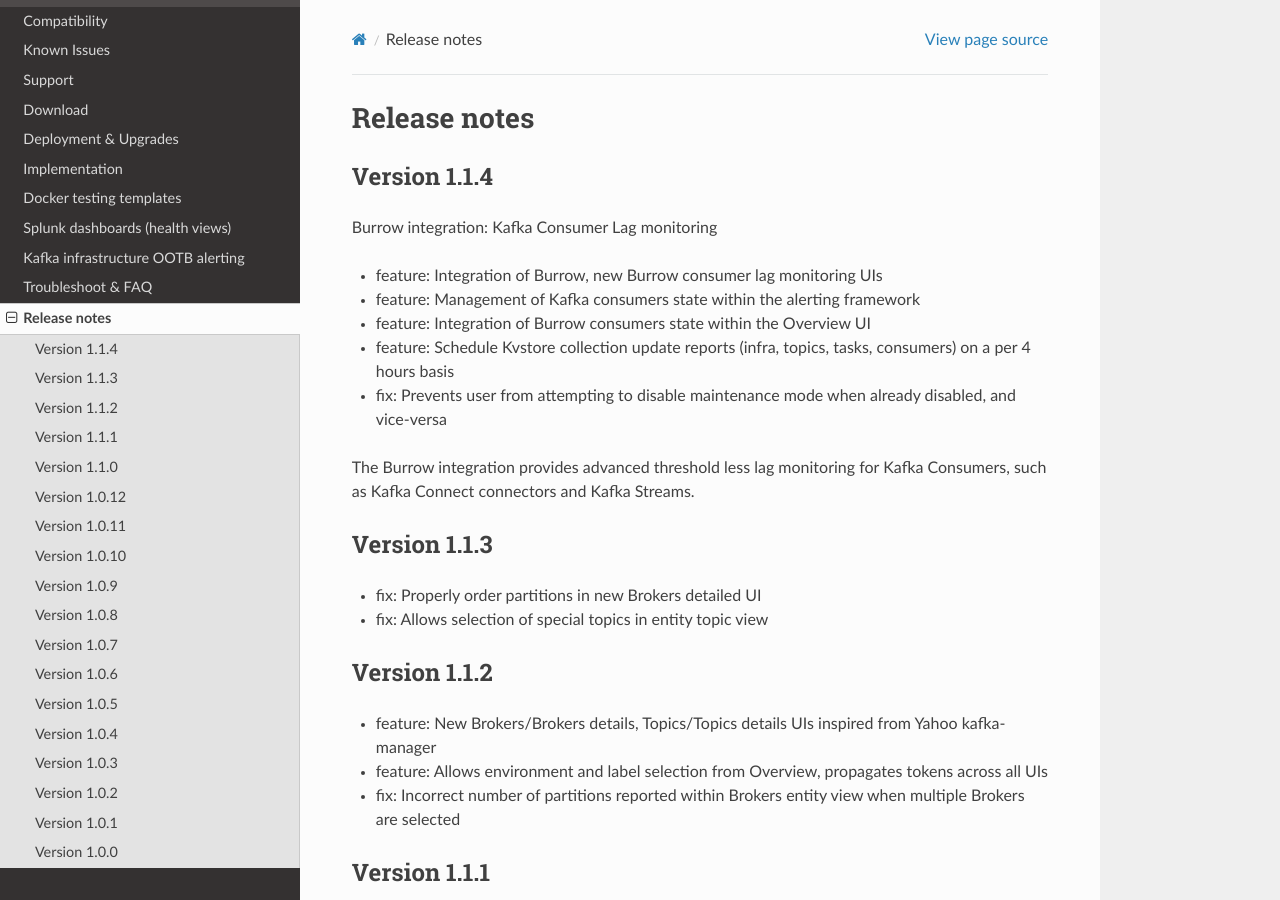
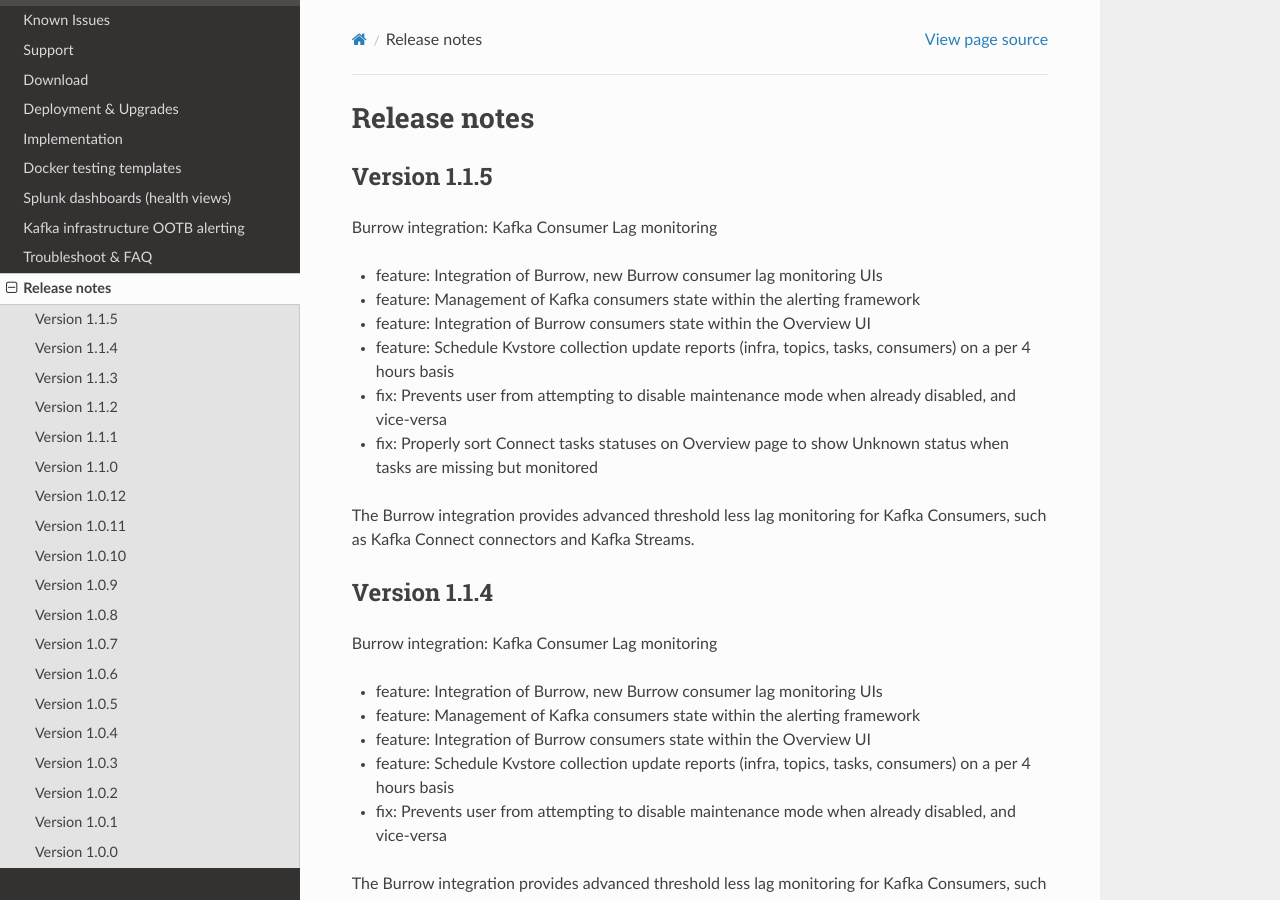
Before and after one commit to guilhemmarchand/telegraf-kafka, a Sphinx documentation site: the page built from docs/releasenotes.rst, in a window 1280 px wide and 900 px high. Built offline with Sphinx 7.4.7 and the Read the Docs theme 2.0.0, drawn with Linux system fonts in a browser that asks for light colours.

Commit message:
Version 1.1.5

```diff
--- a/docs/releasenotes.rst
+++ b/docs/releasenotes.rst
@@ -1,5 +1,20 @@
 Release notes
 #############
+
+Version 1.1.5
+=============
+
+Burrow integration: Kafka Consumer Lag monitoring
+
+- feature: Integration of Burrow, new Burrow consumer lag monitoring UIs
+- feature: Management of Kafka consumers state within the alerting framework
+- feature: Integration of Burrow consumers state within the Overview UI
+- feature: Schedule Kvstore collection update reports (infra, topics, tasks, consumers) on a per 4 hours basis
+- fix: Prevents user from attempting to disable maintenance mode when already disabled, and vice-versa
+- fix: Properly sort Connect tasks statuses on Overview page to show Unknown status when tasks are missing but monitored
+
+The Burrow integration provides advanced threshold less lag monitoring for Kafka Consumers, such as Kafka Connect connectors and Kafka Streams.
+
 
 Version 1.1.4
 =============
```
Also changed, not shown: 4 other files.
